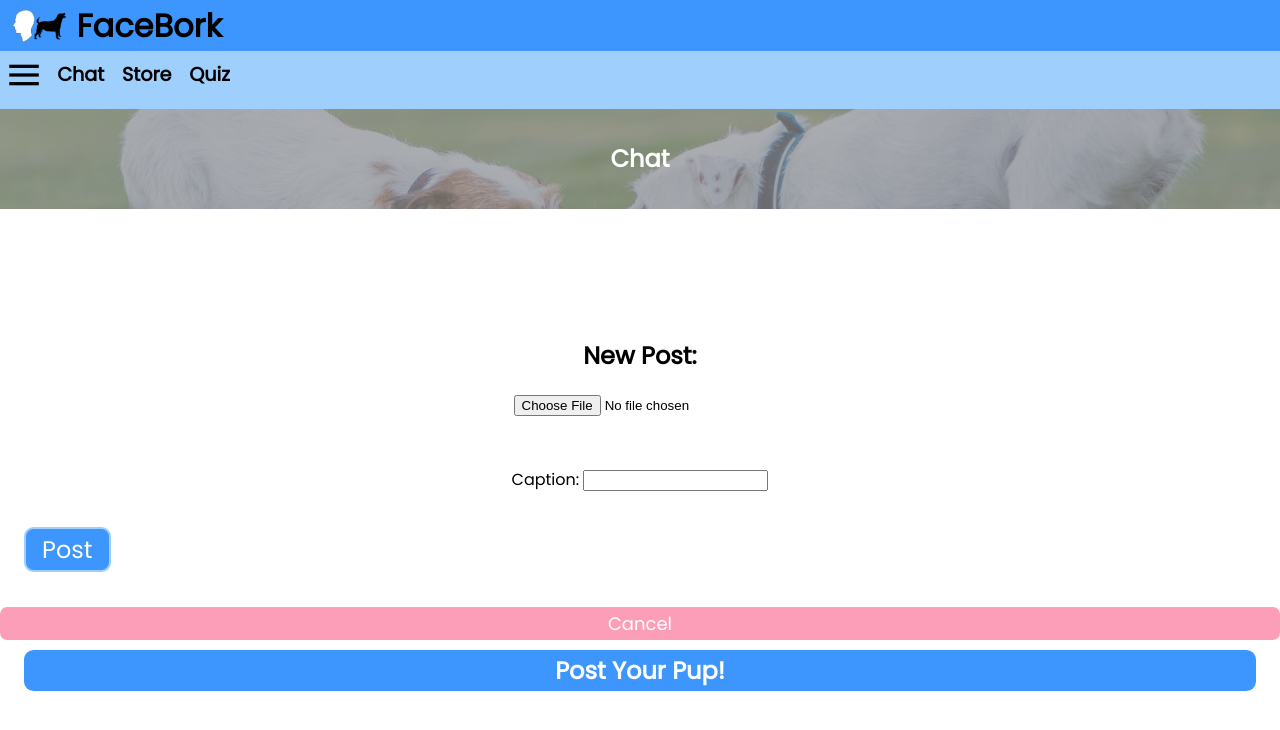
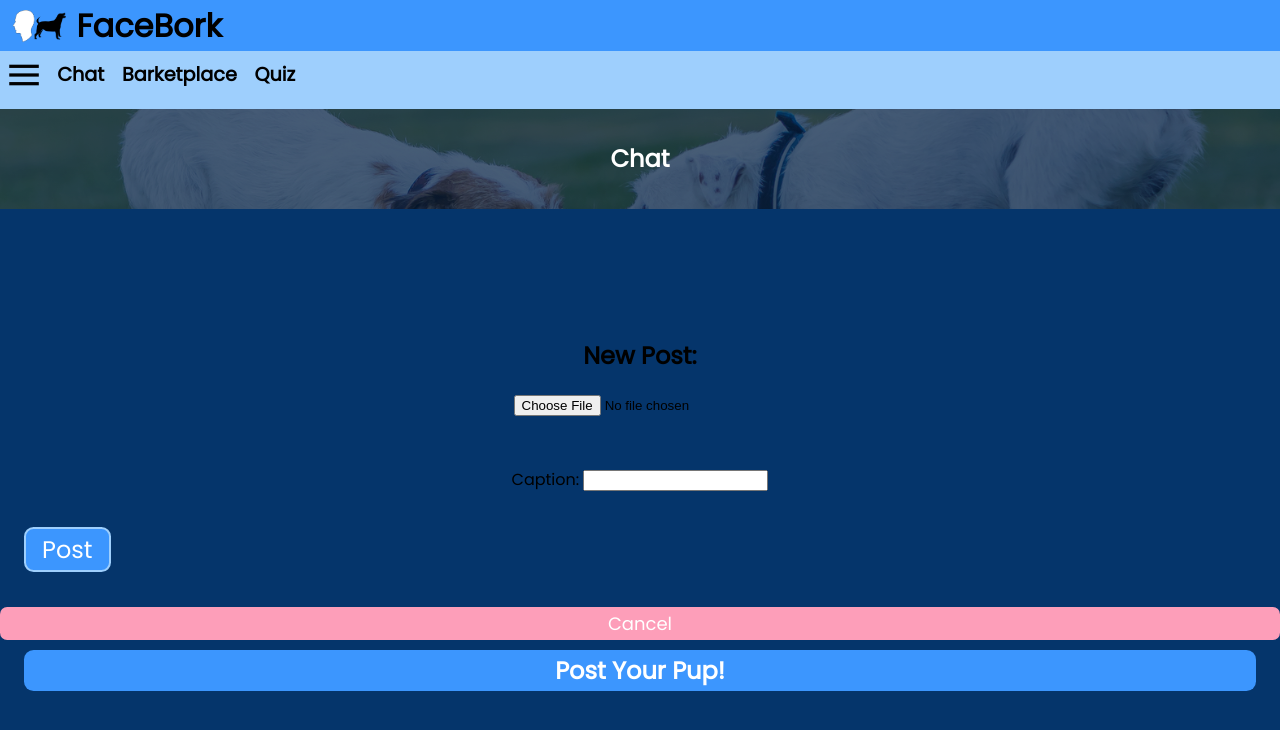
Before and after one commit to aadriien/cs20-facebork, a Node server app: page / in a window 1280 px wide. Shown: the top 730 px of the page. Run offline with Node 20, Linux system fonts and the light colour scheme; data that the repository does not hold is empty; some libraries are stand-ins or nearby versions.

Commit message:
background color and renaming store

```diff
--- a/public/html/index.html
+++ b/public/html/index.html
@@ -134,7 +134,7 @@
                 <a href="index.html"><h4>Chat</h4></a>
             </div>
             <div class="box">
-                <a href="store.html"><h4>Store</h4></a>
+                <a href="store.html"><h4>Barketplace</h4></a>
             </div>
             <div class="box">
                 <a href="quiz.html"><h4>Quiz</h4></a>
@@ -143,7 +143,7 @@
         <div id="sidenav">
             <a href="index.html">Chat</a>
             <br>
-            <a href="store.html">Store</a>
+            <a href="store.html">Barketplace</a>
             <br>
             <a href="quiz.html">Quiz</a>
             <br>
--- a/public/stylesheets/style.css
+++ b/public/stylesheets/style.css
@@ -46,6 +46,7 @@ button {
 body {
     font-family: Poppins, Arial, sans-serif;
     margin: 0;
+    background-color: #05356b;
 }
 
 .comments {
@@ -66,6 +67,7 @@ body {
   box-shadow: 0 4px 8px 0 rgba(0,0,0,0.2);
   transition: 0.3s;
   max-width: 90%;
+  background-color: #fff;
 }
 
 .modal.card img, img{
```
